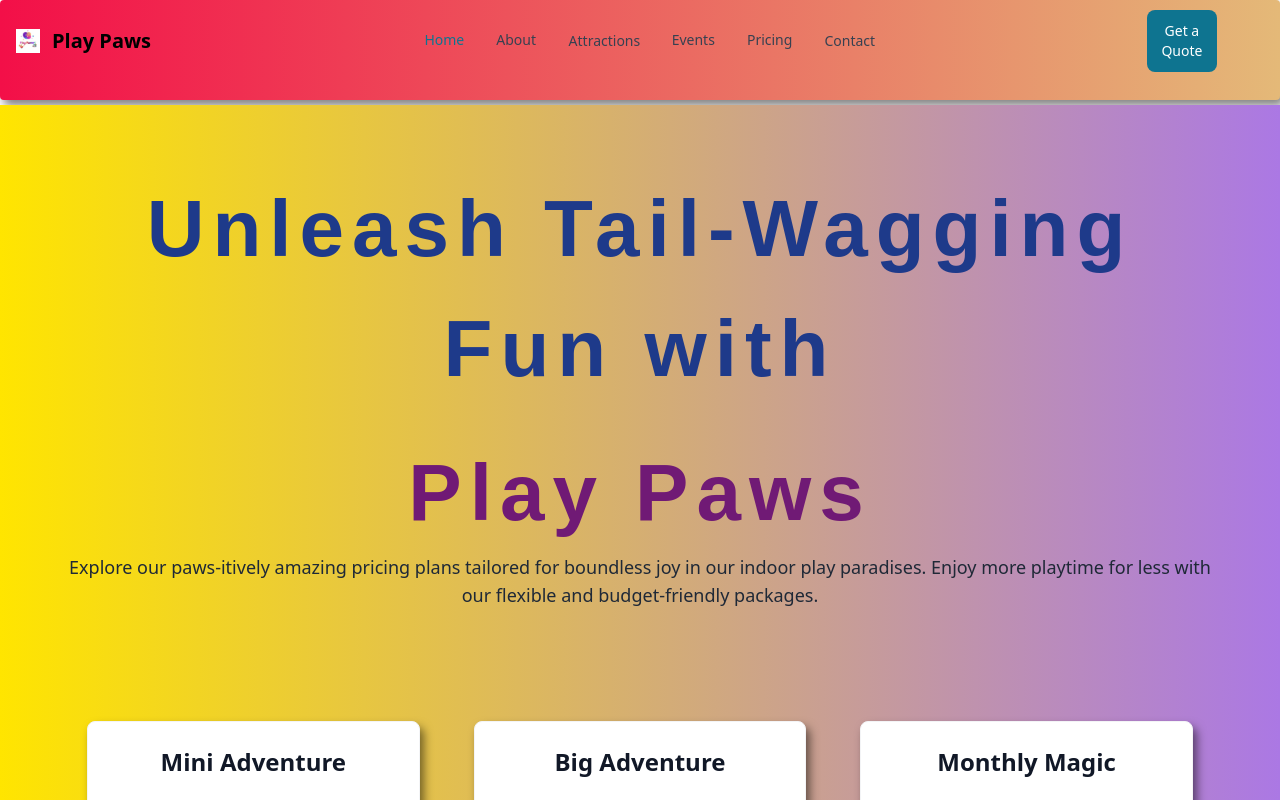
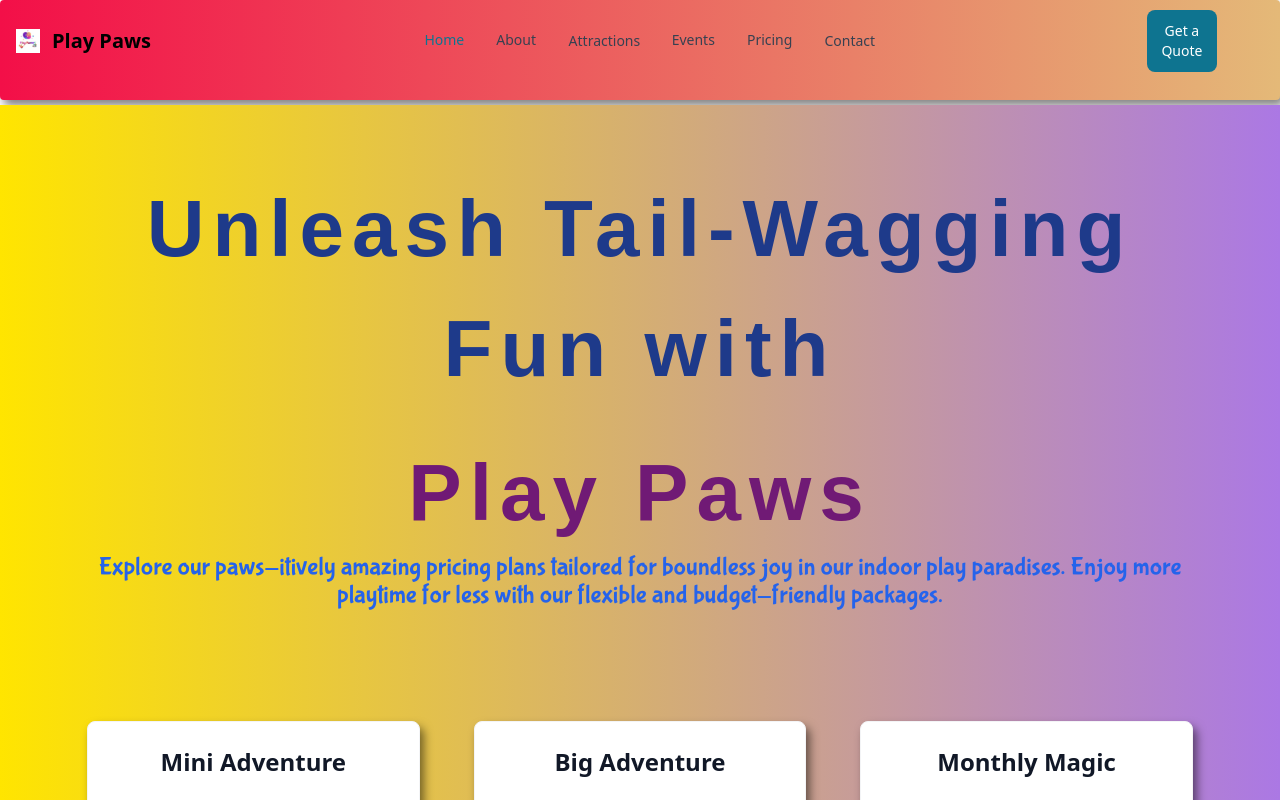
Before and after one commit to akshitchowdhury/playPaw, a React (Create React App) app: page /pricing in a window 1280 px wide. Shown: the top 800 px of the page. Built offline with nearby package versions, Linux system fonts and the light colour scheme; a web font is replaced by a local one.

Commit message:
finalFix2

```diff
--- a/src/components/Pricing/Pricing.jsx
+++ b/src/components/Pricing/Pricing.jsx
@@ -14,7 +14,7 @@ const Pricing = () => {
 
     Play Paws
     </h2>
-    <p className="text-lg lg:text-xl text-gray-800 text-center mb-12">
+    <p className="bubblegum-sans-regular text-lg lg:text-xl text-blue-600 text-center mb-12" style={{fontSize: '1.6rem'}}>
       Explore our paws-itively amazing pricing plans tailored for boundless joy in our indoor play paradises. Enjoy more playtime for less with our flexible and budget-friendly packages.
     </p>
 
```
